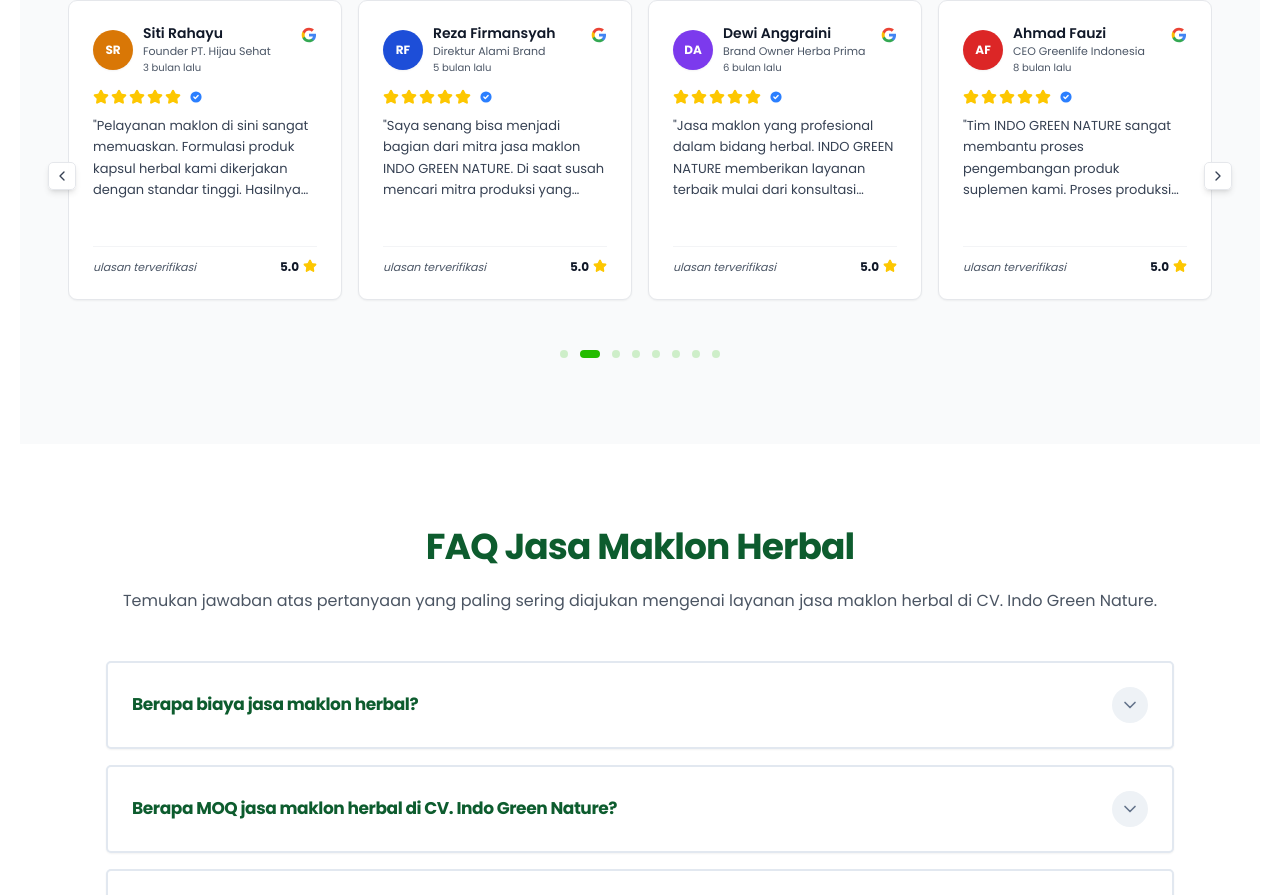
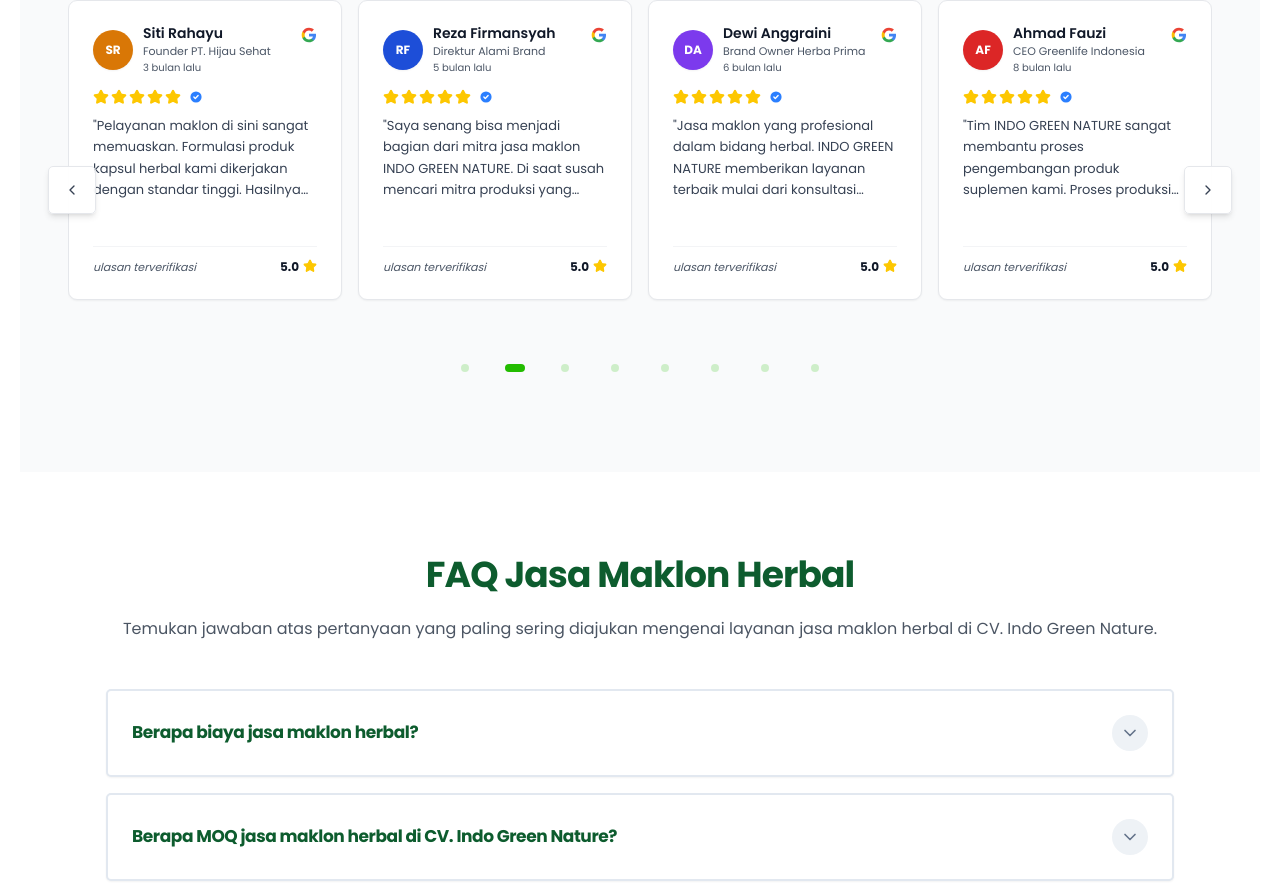
Before and after one commit to elproject-dev/indogreennature, a Next.js app: page / in a window 1280 px wide. Shown: the part 5908-6803 px from the top of the page. Built offline with nearby package versions, Linux system fonts and the light colour scheme; no server answers; the database is empty; a web font is replaced by a local one.

Commit message:
optimalisasi

```diff
--- a/components/ui/carousel.tsx
+++ b/components/ui/carousel.tsx
@@ -185,7 +185,7 @@
       variant={variant}
       size={size}
       className={cn(
-        "absolute touch-manipulation",
+        "absolute touch-manipulation min-w-[48px] min-h-[48px]",
         orientation === "horizontal"
           ? "inset-y-0 -left-12 my-auto"
           : "-top-12 left-1/2 -translate-x-1/2 rotate-90",
@@ -215,7 +215,7 @@
       variant={variant}
       size={size}
       className={cn(
-        "absolute touch-manipulation",
+        "absolute touch-manipulation min-w-[48px] min-h-[48px]",
         orientation === "horizontal"
           ? "inset-y-0 -right-12 my-auto"
           : "-bottom-12 left-1/2 -translate-x-1/2 rotate-90",
@@ -272,14 +272,14 @@
   if (count <= 1) return null
 
   return (
-    <div className={cn("flex justify-center items-center gap-1", className)} {...props}>
+    <div className={cn("flex justify-center items-center gap-0.5", className)} {...props}>
       {Array.from({ length: count }).map((_, index) => {
         const isActive = selectedIndex % count === index
         return (
           <button
             key={index}
             type="button"
-            className="flex items-center justify-center py-1.5 px-1 rounded-full cursor-pointer focus:outline-none focus-visible:ring-2 focus-visible:ring-primary"
+            className="flex items-center justify-center min-w-[48px] min-h-[48px] rounded-full cursor-pointer focus:outline-none focus-visible:ring-2 focus-visible:ring-primary touch-manipulation"
             onClick={() => api?.scrollTo(index)}
             aria-label={`Go to slide ${index + 1}`}
           >
```
Also changed, not shown: public/sw.js.
